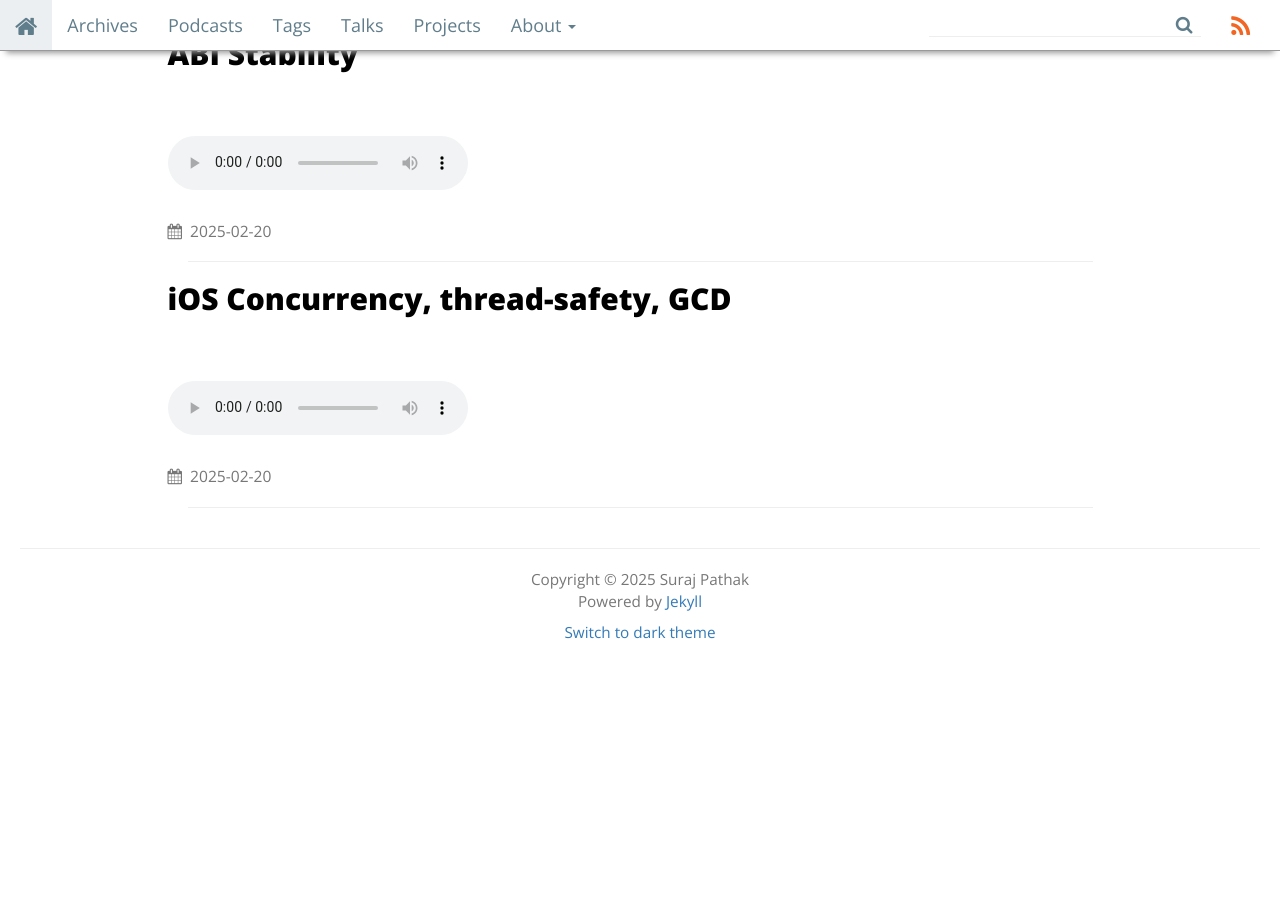
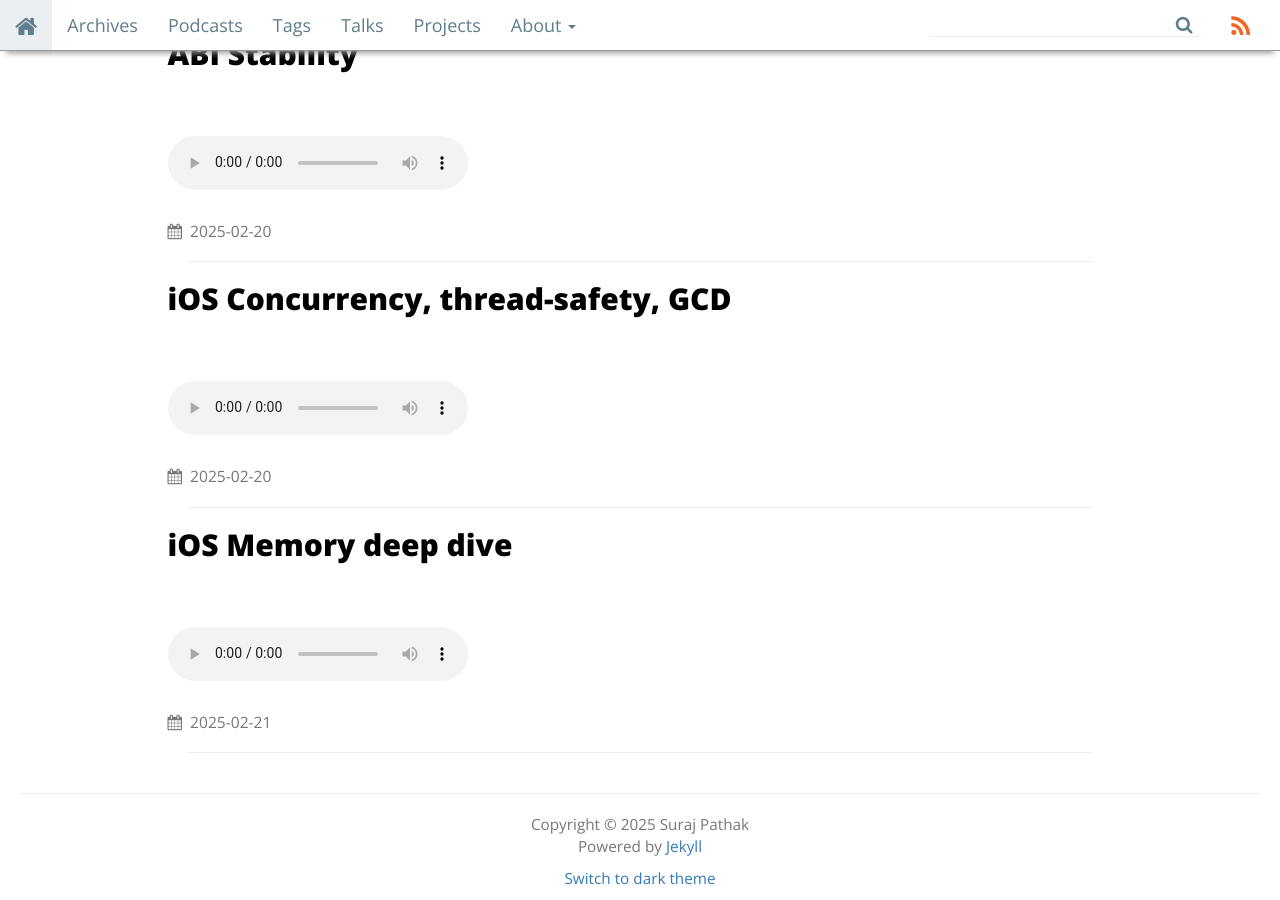
Before and after one commit to freesuraj/freesuraj.github.io, a Jekyll site: the page built from podcasts/index.html, in a window 1280 px wide and 900 px high, scrolled down 623 px. Built offline with Jekyll 4.4.1, drawn with Linux system fonts in a browser that asks for light colours; nearby versions of some CDN libraries; before the commit the page ends 1277 px from its top, so only the background shows below that.

Commit message:
Add new podcast about memory deepdive

```diff
--- a/podcasts/index.html
+++ b/podcasts/index.html
@@ -15,6 +15,9 @@ items:
   - title: "iOS Concurrency, thread-safety, GCD"
     date: "2025-02-20"
     url: "/assets/audio/concurrency.wav"
+  - title: "iOS Memory deep dive"
+    date: "2025-02-21"
+    url: "/assets/audio/memory_deepdive.wav"
 ---
 
 <h1>{{ page.title }}<br/><small>{{ page.description }}</small></h1>
```
Also changed, not shown: 1 other file.
